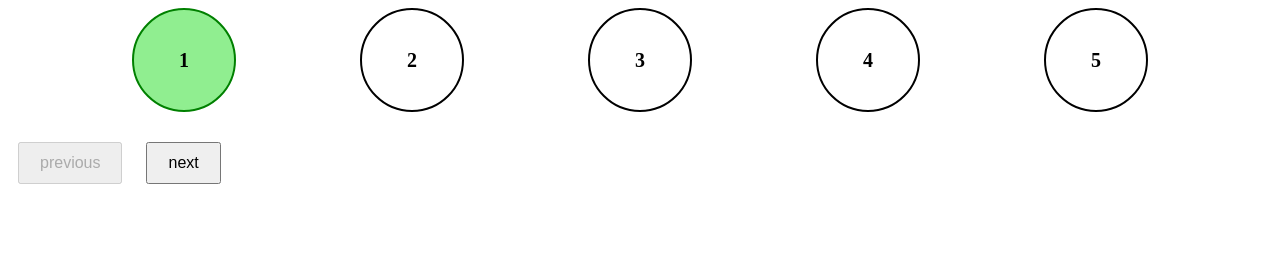
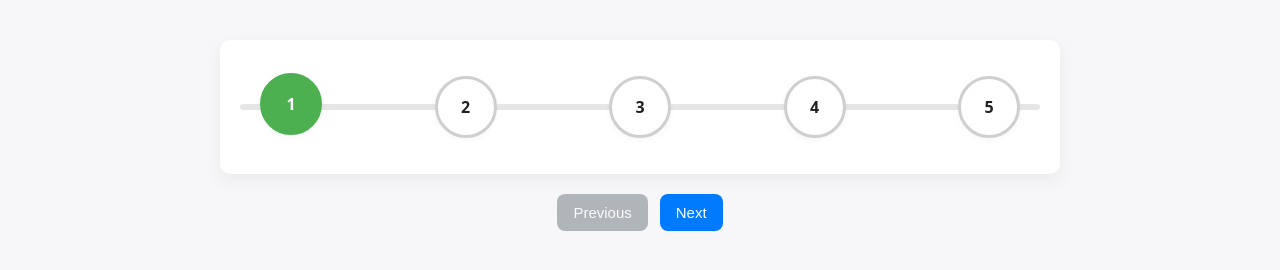
Before and after one commit to acciojob/progress-bar-Abhishekyadav3824, a website: page main.html in a window 1280 px wide. Drawn offline with Linux system fonts and the light colour scheme.

Commit message:
created a submission

```diff
--- a/main.html
+++ b/main.html
@@ -8,16 +8,23 @@
 
 <body>
 	<!-- the entire body must be written by student -->
-	  <div class="container">
+	   <div class="progress-container" aria-label="Progress Steps">
+    <div class="track" aria-hidden="true"></div>
+    <div class="progress" id="progress" aria-hidden="true"></div>
+
+    <div class="circles">
       <div id="circle-1" class="circle">1</div>
       <div id="circle-2" class="circle">2</div>
       <div id="circle-3" class="circle">3</div>
       <div id="circle-4" class="circle">4</div>
       <div id="circle-5" class="circle">5</div>
     </div>
-    <button id="previous">previous</button>
-    <button id="next">next</button>
+  </div>
 
+  <div class="controls">
+    <button id="prev" aria-label="Previous">Previous</button>
+    <button id="next" aria-label="Next">Next</button>
+  </div>
     <script type="text/javascript" src="./script.js">
 </script>
 
--- a/script.js
+++ b/script.js
@@ -1,39 +1,51 @@
-//your JS code here. If required.
-	  const circle = document.querySelectorAll(".circle")
-      const prevbtn = document.getElementById("previous")
-      const nextbtn = document.getElementById("next")
+	const circle = document.querySelectorAll('.circle')   // NodeList of the five circles
+    const prevbtn = document.getElementById('prev')       // Previous button (id: prev)
+    const nextbtn = document.getElementById('next')       // Next button (id: next)
+    const progress = document.getElementById('progress')  // fill element for the line
 
-      let currentActive = 0; // only one circle active at a time
+    // currentActive is 1..circle.length (1-indexed) so it's easy to reason about steps
+    let currentActive = 1
 
-      updateUI()
+    // initialize UI to match acceptance criteria:
+    // - circle-1 active
+    // - prev disabled
+    // - next enabled
+    updateUI()
 
-      prevbtn.addEventListener("click", btnclicked)
-      nextbtn.addEventListener("click", btn2clicked)
-
-      function btnclicked(e){
-        if(currentActive > 0){
-          currentActive--;
-        }
+    // event listeners
+    nextbtn.addEventListener('click', () => {
+      if (currentActive < circle.length) {
+        currentActive = Math.min(circle.length, currentActive + 1)
         updateUI()
       }
+    })
 
-      function btn2clicked(e){
-        if(currentActive < circle.length - 1){
-          currentActive++;
-        }
+    prevbtn.addEventListener('click', () => {
+      if (currentActive > 1) {
+        currentActive = Math.max(1, currentActive - 1)
         updateUI()
       }
+    })
 
-      function updateUI(){
-        // reset all circles
-        circle.forEach((c, idx) => {
-          c.classList.remove("active")
-          if(idx === currentActive){
-            c.classList.add("active")
-          }
-        })
+    // central update function: sets active classes, progress width and button states
+    function updateUI(){
+      // Activate circles cumulatively: indices < currentActive become active
+      circle.forEach((c, idx) => {
+        if (idx < currentActive) {
+          c.classList.add('active')
+        } else {
+          c.classList.remove('active')
+        }
+      })
 
-        // disable buttons at ends
-        prevbtn.disabled = currentActive === 0
-        nextbtn.disabled = currentActive === circle.length - 1
-      }
+      // Fill progress width: proportion of steps completed between first and last circle
+      // When currentActive === 1 -> 0% (only first circle active)
+      // When currentActive === circles.length -> 100%
+      const steps = circle.length - 1
+      const percent = steps === 0 ? 0 : ((currentActive - 1) / steps) * 100
+      progress.style.width = percent + '%'
+
+      // Buttons enabling/disabling
+      prevbtn.disabled = (currentActive === 1)
+      nextbtn.disabled = (currentActive === circle.length)
+    }
--- a/styles.css
+++ b/styles.css
@@ -1,29 +1,127 @@
-/*  your css code here. If applicable */
-    .container{
-      display: flex;
-      justify-content: space-evenly;
-      margin-bottom: 20px;
+:root {
+      --size: 56px;
+      --track-height: 6px;
+      --inactive-border: #cfcfcf;
+      --active-color: #4caf50;
+      --bg: #ffffff;
+      --btn-primary: #007bff;
+      --btn-secondary: #6c757d;
     }
+
+    body{
+      font-family: system-ui, -apple-system, "Segoe UI", Roboto, "Helvetica Neue", Arial;
+      margin: 40px;
+      display:flex;
+      flex-direction:column;
+      align-items:center;
+      background: #f7f7f9;
+      color: #222;
+    }
+
+    .progress-container{
+      width: min(800px, 92%);
+      position: relative;
+      padding: 30px 20px;
+      background: #fff;
+      border-radius: 10px;
+      box-shadow: 0 6px 18px rgba(0,0,0,0.06);
+    }
+
+    /* background track */
+    .track{
+      position: absolute;
+      left: 20px;
+      right: 20px;
+      top: calc(50% - var(--track-height) / 2);
+      height: var(--track-height);
+      background: #e6e6e6;
+      border-radius: 8px;
+      z-index: 1;
+    }
+
+    /* filled progress */
+    .progress{
+      position: absolute;
+      left: 20px;
+      top: calc(50% - var(--track-height) / 2);
+      height: var(--track-height);
+      width: 0%;
+      border-radius: 8px;
+      z-index: 2;
+      background: linear-gradient(90deg, var(--active-color), #2e9b3a);
+      transition: width 260ms ease;
+    }
+
+    /* circle row */
+    .circles{
+      display:flex;
+      justify-content:space-between;
+      gap: 8px;
+      position: relative;
+      z-index: 3; /* above track */
+      padding: 6px 20px;
+      box-sizing: border-box;
+    }
+
     .circle{
-      border: 2px solid black;
-      height: 100px;
-      width: 100px;
+      width: var(--size);
+      height: var(--size);
+      min-width: var(--size);
+      min-height: var(--size);
       border-radius: 50%;
-      display: flex;
-      align-items: center;
-      justify-content: center;
-      font-weight: bold;
-      font-size: 20px;
-      background-color: white;
-      transition: background-color 0.3s, border-color 0.3s;
+      border: 3px solid var(--inactive-border);
+      background: var(--bg);
+      display:flex;
+      align-items:center;
+      justify-content:center;
+      font-weight: 700;
+      user-select: none;
+      transition: background 200ms, border-color 200ms, color 200ms, transform 140ms;
+      color: #222;
+      box-shadow: 0 2px 6px rgba(0,0,0,0.04);
     }
-    .active{
-      background-color: lightgreen;
-      border-color: green;
+
+    .circle.active{
+      background: var(--active-color);
+      border-color: var(--active-color);
+      color: #fff;
+      transform: translateY(-3px);
     }
+
+    .controls{
+      margin-top: 20px;
+      display:flex;
+      justify-content:center;
+      gap: 12px;
+    }
+
     button{
-      padding: 10px 20px;
-      margin: 10px;
-      font-size: 16px;
-	cursor:pointer;
+      font-size: 15px;
+      padding: 10px 16px;
+      border-radius: 8px;
+      border: none;
+      cursor: pointer;
+      color: #fff;
+      transition: transform 120ms ease;
     }
+
+    button:active{ transform: translateY(1px); }
+
+    #prev{
+      background: var(--btn-secondary);
+    }
+
+    #next{
+      background: var(--btn-primary);
+    }
+
+    button:disabled{
+      opacity: 0.5;
+      cursor: not-allowed;
+      transform: none;
+    }
+
+    /* responsive */
+    @media (max-width:420px){
+      :root { --size:48px; }
+    }
```
